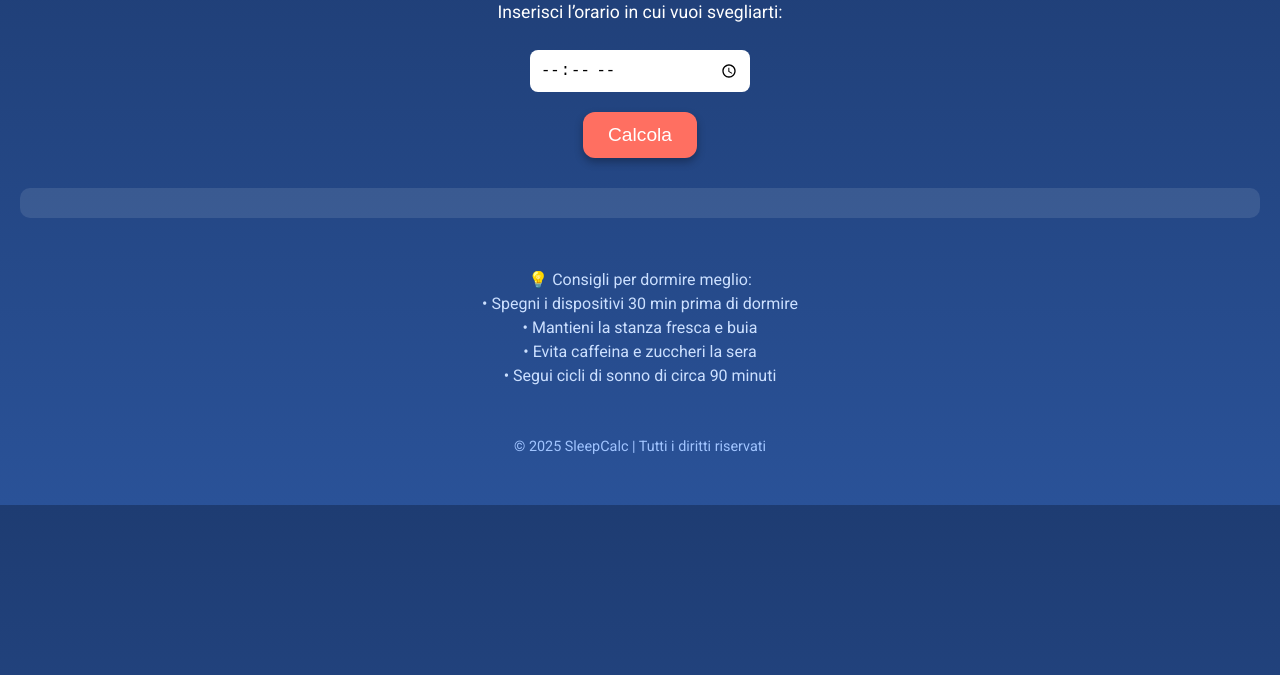
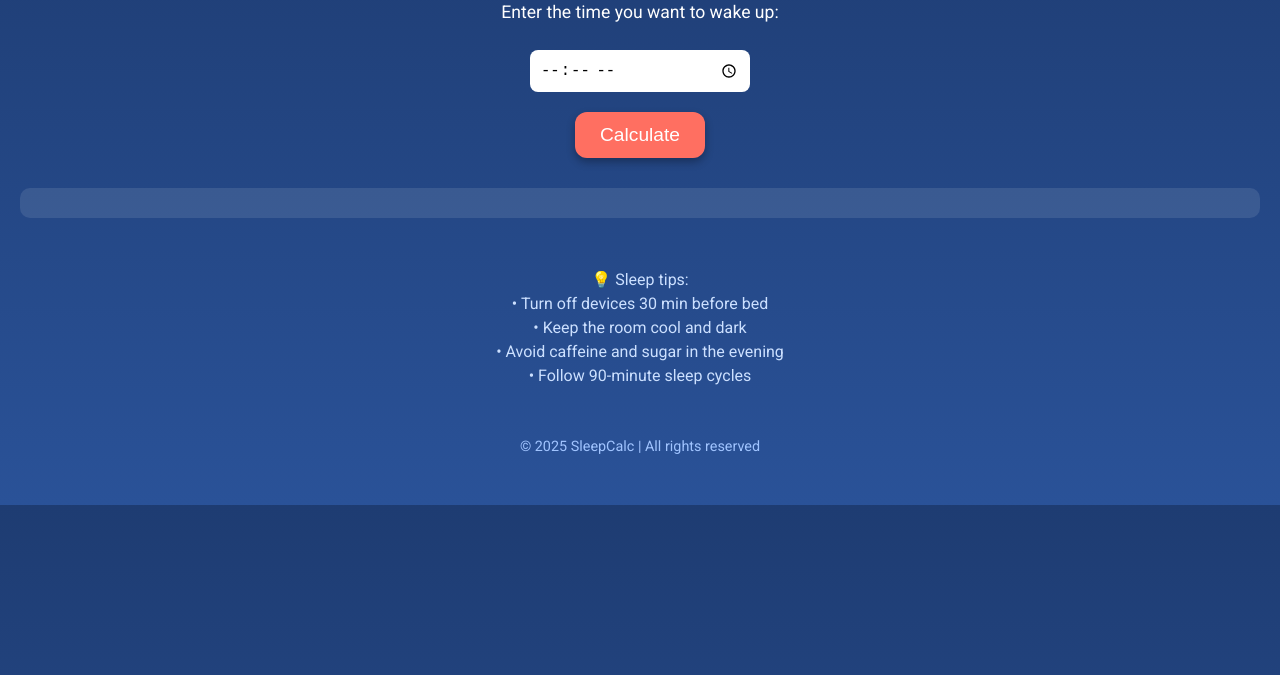
Before and after one commit to stefanoroncoroni2-jpg/SleepCalc-, a plain HTML site: page index.html in a window 1280 px wide. Shown: the part 125-800 px from the top of the page. Drawn offline with Linux system fonts and the light colour scheme.

Commit message:
Add files via upload

```diff
--- a/index.html
+++ b/index.html
@@ -1,9 +1,9 @@
 <!DOCTYPE html>
-<html lang="it">
+<html lang="en">
 <head>
   <meta charset="UTF-8">
   <meta name="viewport" content="width=device-width, initial-scale=1.0">
-  <title>Calcola l’ora per dormire</title>
+  <title>Sleep Calculator</title>
   <!-- Google Font -->
   <link href="https://fonts.googleapis.com/css2?family=Roboto:wght@400;700&display=swap" rel="stylesheet">
   <style>
@@ -70,23 +70,23 @@
   </style>
 </head>
 <body>
-  <h1>🛌 A che ora dormire?</h1>
-  <p>Inserisci l’orario in cui vuoi svegliarti:</p>
+  <h1>🛌 What time should I sleep?</h1>
+  <p>Enter the time you want to wake up:</p>
   <input type="time" id="wakeTime">
   <br>
-  <button onclick="calculate()">Calcola</button>
+  <button onclick="calculate()">Calculate</button>
 
   <div class="result" id="result"></div>
 
   <div class="tips">
-    💡 Consigli per dormire meglio:<br>
-    • Spegni i dispositivi 30 min prima di dormire<br>
-    • Mantieni la stanza fresca e buia<br>
-    • Evita caffeina e zuccheri la sera<br>
-    • Segui cicli di sonno di circa 90 minuti
+    💡 Sleep tips:<br>
+    • Turn off devices 30 min before bed<br>
+    • Keep the room cool and dark<br>
+    • Avoid caffeine and sugar in the evening<br>
+    • Follow 90-minute sleep cycles
   </div>
 
-  <footer>© 2025 SleepCalc | Tutti i diritti riservati</footer>
+  <footer>© 2025 SleepCalc | All rights reserved</footer>
 
   <script>
     function calculate() {
@@ -103,7 +103,7 @@
         cycles.push(`${hh}:${mm}`);
       }
       document.getElementById('result').innerHTML =
-        `Dovresti addormentarti alle:<br><strong>${cycles.reverse().join(' • ')}</strong>`;
+        `You should go to sleep at:<br><strong>${cycles.reverse().join(' • ')}</strong>`;
     }
   </script>
 </body>
```
